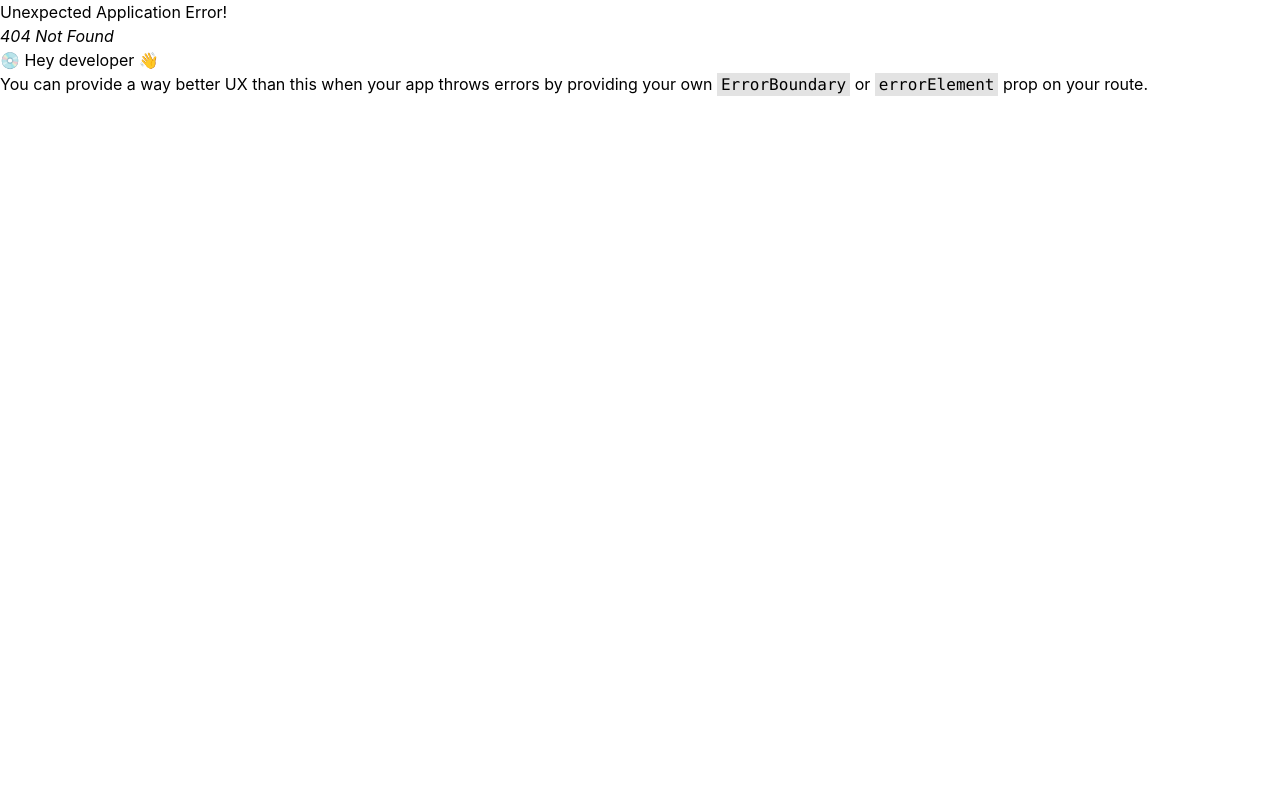
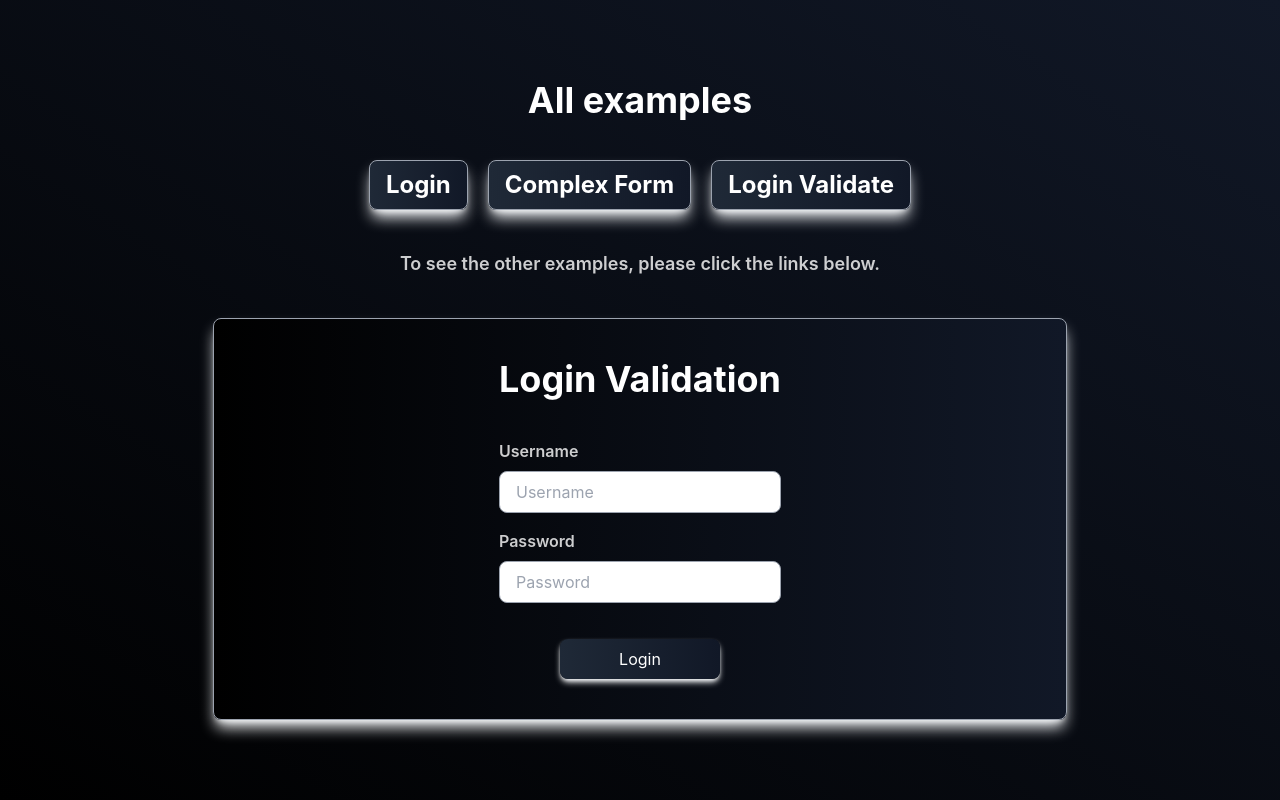
Before and after one commit to yamisagi/rs-form, a React app: page /login-validate in a window 1280 px wide. Before the commit this address had no page. Built offline with nearby package versions, Linux system fonts and the light colour scheme; the HTML template or start-up script is replaced by a standard one.

Commit message:
feat: Add login validation and new route

```diff
--- a/src/components/Login.tsx
+++ b/src/components/Login.tsx
@@ -58,6 +58,19 @@ const Login = () => {
     // Bu şekilde TypeScript ile form elemanlarına erişebiliriz kitabına uyarak ama,
     // Biz ne yapağız?  e:any şeklinde yazıp, e.target.name şeklinde yazıp kolayca erişebiliriz 🫶🏻
 
+    //! Validation işlemleri burada yapılabilir.
+    if (
+      inputValues.username === '' ||
+      inputValues.password === '' ||
+      inputValues.username.length < 3 ||
+      (inputValues.password.length < 3 && !inputValues.username.includes('@'))
+      // Tabii ki bu şekilde bir validation işlemi yapmamalıyız.
+      // Çok amatörce bir validation işlemi, bunun için bir sürü
+      // Validation kütüphanesi var. Formik & Yup gibi.
+      // Ama biz bunu öğrenmek için yapıyoruz.
+    ) {
+      alert('Please fill in the blanks.');
+    } else {
       setInputValues({
         ...inputValues,
         [e.target.name]: e.target.value,
@@ -66,6 +79,8 @@ const Login = () => {
         // handleOnChange = (e:any, name:string) gibi ama bu şekilde daha kolay geliyor,
         // En azından bana öyle geliyor.
       });
+      setOpen(true);
+    }
   };
   return (
     <>
@@ -111,28 +126,7 @@ const Login = () => {
             value={inputValues.password}
             className='input-form'
           />
-          <button
-            type='submit'
-            className='submit-button'
-            onClick={() => {
-              // Validation işlemleri burada yapılabilir.
-              if (
-                inputValues.username === '' ||
-                inputValues.password === '' ||
-                inputValues.username.length < 3 ||
-                (inputValues.password.length < 3 &&
-                  !inputValues.username.includes('@'))
-                  // Tabii ki bu şekilde bir validation işlemi yapmamalıyız.
-                  // Çok amatörce bir validation işlemi, bunun için bir sürü
-                  // Validation kütüphanesi var. Formik & Yup gibi.
-                  // Ama biz bunu öğrenmek için yapıyoruz.
-              ) {
-                alert('Please fill in the blanks.');
-              } else {
-                setOpen(true);
-              }
-            }}
-          >
+          <button type='submit' className='submit-button'>
             Login
           </button>
         </div>
--- /dev/null
+++ b/src/components/LoginValidate.tsx
@@ -0,0 +1,85 @@
+import { useState } from 'react';
+import Modal from './Modal';
+
+const LoginValidate = () => {
+  const [open, setOpen] = useState(false);
+  const [inputValues, setInputValues] = useState({
+    username: '',
+    password: '',
+  });
+
+  const handleOnChange = (e: any) => {
+  if (
+    inputValues.username === '' ||
+    inputValues.password === '' ||
+    inputValues.username.length < 3 ||
+    (inputValues.password.length < 3 && !inputValues.username.includes('@'))
+    // Tabii ki bu şekilde bir validation işlemi yapmamalıyız.
+    // Çok amatörce bir validation işlemi, bunun için bir sürü
+    // Validation kütüphanesi var. Formik & Yup gibi.
+    // Ama biz bunu öğrenmek için yapıyoruz.
+  ) {
+    alert('Please fill in the blanks.');
+  } else {
+    setInputValues({
+      ...inputValues,
+      [e.target.name]: e.target.value,
+    });
+    setOpen(true);
+  }
+  };
+  return (
+    <>
+      <Modal open={open} message='Form submitted.' setOpen={setOpen} />
+      <form
+        className='login-form'
+        onSubmit={(e) => {
+          e.preventDefault();
+          console.log(inputValues);
+          handleOnChange(e);
+          setInputValues({
+            username: '',
+            password: '',
+          });
+        }}
+      >
+        <div className='flex flex-col items-center justify-center w-50'>
+          <h1 className='h1-form'>Login Validation</h1>
+          <div className='flex flex-col'>
+            <label htmlFor='username' className='label-form'>
+              Username
+            </label>
+            <input
+              id='username'
+              type='text'
+              placeholder='Username'
+              name='username'
+              onChange={handleOnChange}
+              value={inputValues.username}
+              className='input-form'
+            />
+          </div>
+          <div className='flex flex-col mb-5'>
+            <label htmlFor='password' className='label-form'>
+              Password
+            </label>
+            <input
+              type='password'
+              id='password'
+              placeholder='Password'
+              name='password'
+              onChange={handleOnChange}
+              value={inputValues.password}
+              className='input-form'
+            />
+          </div>
+          <button type='submit' className='submit-button'>
+            Login
+          </button>
+        </div>
+      </form>
+    </>
+  );
+};
+
+export default LoginValidate;
--- a/src/constants/links.ts
+++ b/src/constants/links.ts
@@ -7,6 +7,10 @@ const pathList = [
     path: '/complex-form',
     name: 'Complex Form',
   },
+  {
+    path: 'login-validate',
+    name: 'Login Validate',
+  }
 ];
 
 export default pathList;
--- a/src/router/router.tsx
+++ b/src/router/router.tsx
@@ -2,6 +2,7 @@ import { createBrowserRouter, RouterProvider } from 'react-router-dom';
 import Login from '../components/Login';
 import App from '../App';
 import ComplexForm from '../components/ComplexForm';
+import LoginValidate from '../components/LoginValidate';
 
 const router = createBrowserRouter([
   {
@@ -16,6 +17,10 @@ const router = createBrowserRouter([
         path: '/complex-form',
         element: <ComplexForm />,
       },
+      {
+        path: '/login-validate',
+        element: <LoginValidate />,
+      },
     ],
   },
 ]);
```
Lines whose indentation alone changed are shown as unchanged.
